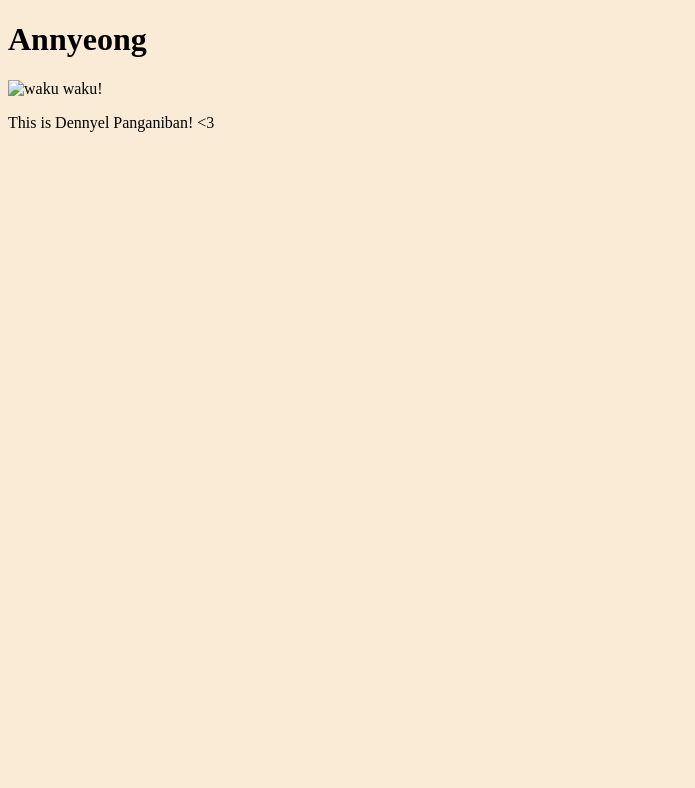
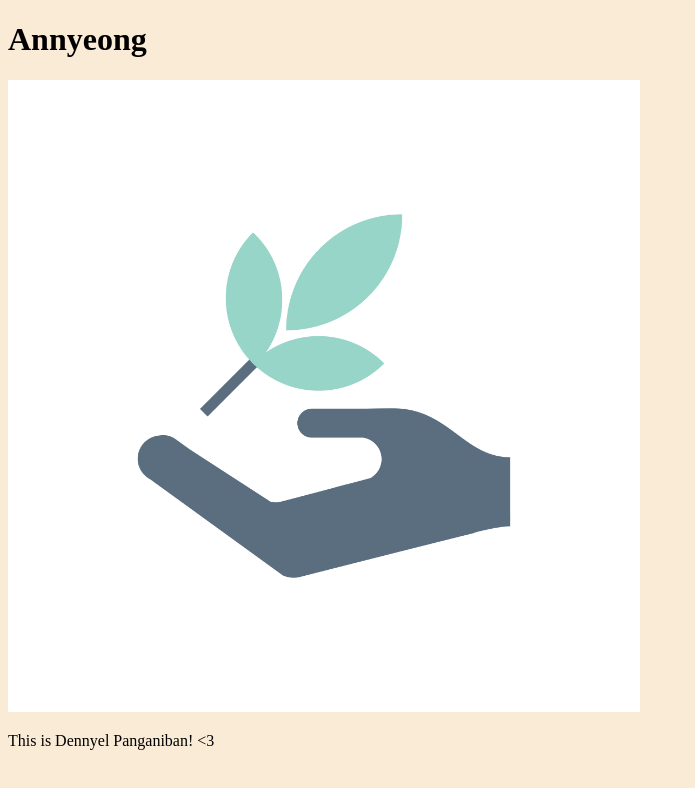
Before and after one commit to CodenameDenden/annyeong-test-page, a plain HTML site: page index.html in a window 1280 px wide. Shown: the whole page, without its empty margins (0-695 px from the left). Drawn offline with Linux system fonts and the light colour scheme.

Commit message:
Added images to the file

```diff
--- a/index.html
+++ b/index.html
@@ -8,7 +8,7 @@
     <body>
         <h1>Annyeong</h1>
         <div>
-            <img src="anya-forger.jpg" alt="waku waku!" style="width:50%; max-width:960px;">
+            <img src="6143.jpg" alt="waku waku!" style="width:50%; max-width:960px;">
         </div>
         <p>This is Dennyel Panganiban! &lt;3</p>
     </body>
```
Also changed, not shown: 6143.jpg (added).
